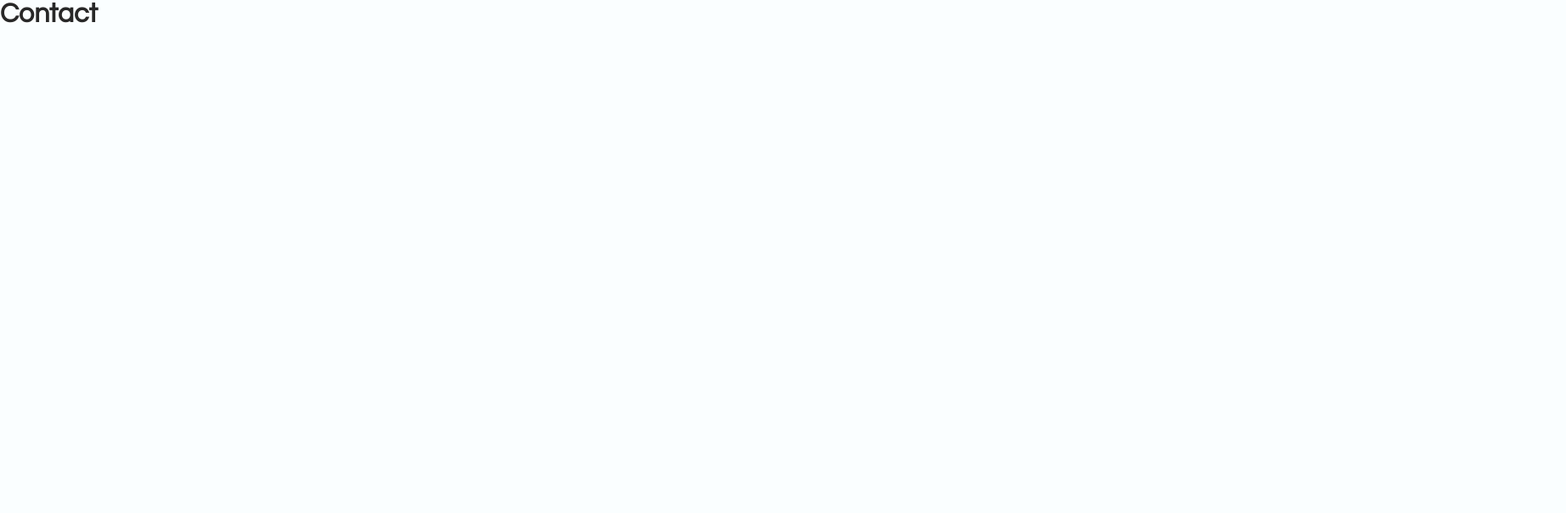
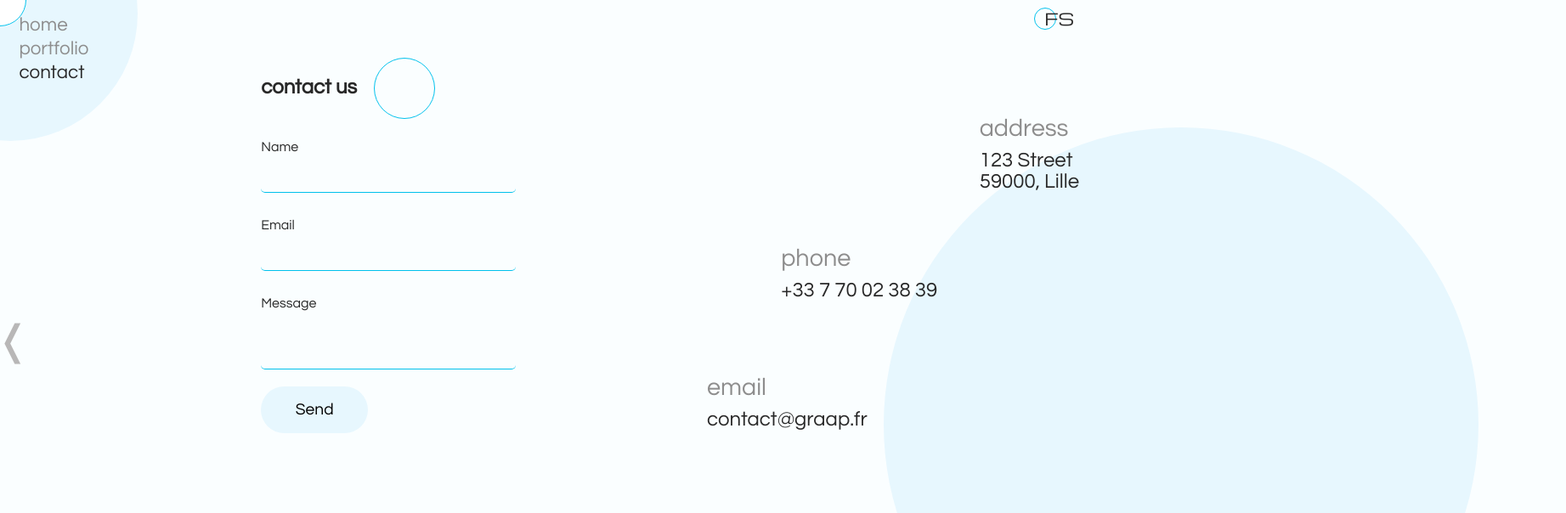
Before and after one commit to matthieuclay/react-portfolio, a React (Create React App) app: page /contact in a window 1280 px wide. Shown: the top 604 px of the page at 85% size, 1843 px wide, since content can reach past the window. Built offline with nearby package versions, Linux system fonts and the light colour scheme; no server answers.

Commit message:
:art: improve contact page

```diff
--- a/src/pages/Contact.js
+++ b/src/pages/Contact.js
@@ -1,10 +1,83 @@
 import React from "react";
+import ContactForm from "../components/ContactForm";
+import Logo from "../components/Logo";
+import Mouse from "../components/Mouse";
+import Navigation from "../components/Navigation";
+import { CopyToClipboard } from "react-copy-to-clipboard";
+import SocialNetwork from "../components/SocialNetwork";
+import Buttons from "../components/Buttons";
+import { motion } from "framer-motion";
 
 const Contact = () => {
+  const pageTransition = {
+    in: {
+      opacity: 1,
+      x: 0,
+    },
+    out: {
+      opacity: 0,
+      x: 200,
+    },
+  };
+
   return (
-    <div className="Contact">
-      <h1>Contact</h1>
-    </div>
+    <main>
+      <Mouse />
+      <motion.div
+        className="contact"
+        initial="out"
+        animate="in"
+        exit="out"
+        variants={pageTransition}
+        transition={{ duration: 0.4 }}
+      >
+        <Navigation />
+        <Logo />
+        <ContactForm />
+        <div className="contact-infos">
+          <div className="address">
+            <div className="content">
+              <h4>address</h4>
+              <p>123 Street</p>
+              <p>59000, Lille</p>
+            </div>
+          </div>
+          <div className="phone">
+            <div className="content">
+              <h4>phone</h4>
+              <CopyToClipboard text="0770023839" className="hover">
+                <p
+                  style={{ cursor: "pointer" }}
+                  className="clipboard"
+                  onClick={() => alert("Phone copied!")}
+                >
+                  +33 7 70 02 38 39
+                </p>
+              </CopyToClipboard>
+            </div>
+          </div>
+          <div className="email">
+            <div className="content">
+              <h4>email</h4>
+              <CopyToClipboard text="contact@graap.fr" className="hover">
+                <p
+                  style={{ cursor: "pointer" }}
+                  className="clipboard"
+                  onClick={() => alert("Email copied!")}
+                >
+                  contact@graap.fr
+                </p>
+              </CopyToClipboard>
+            </div>
+          </div>
+          <SocialNetwork />
+          <div className="credits">
+            <p>Graap Web Agency - 2022</p>
+          </div>
+        </div>
+        <Buttons left={"/project-4"} />
+      </motion.div>
+    </main>
   );
 };
 
```
